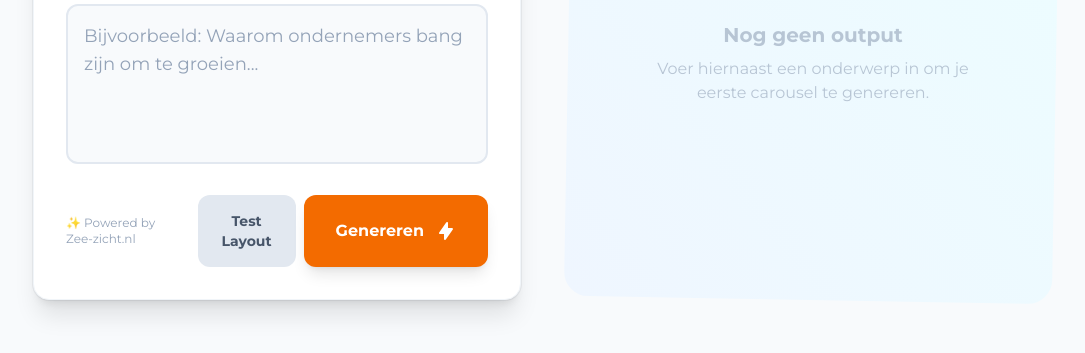
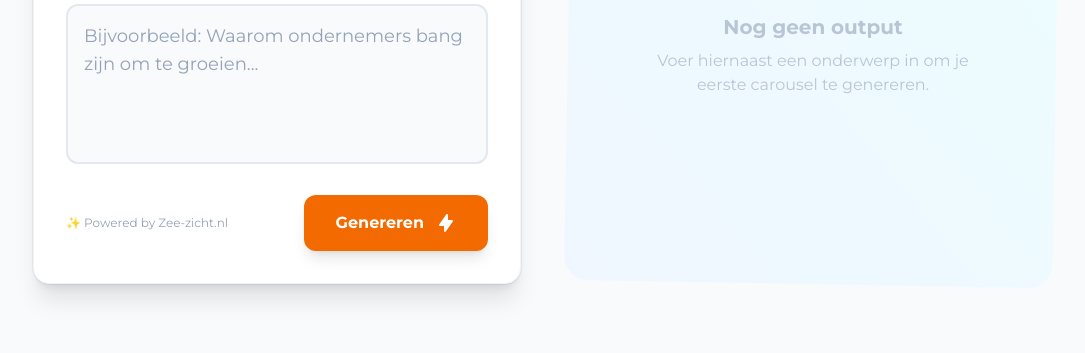
Before and after one commit to Schutzicht/LinkedIn-pdf-tool, a website: page public/index.html in a window 1280 px wide. Shown: the part 421-774 px from the top of the page, without its empty margins (95-1180 px from the left). Drawn offline with nearby package versions, Linux system fonts and the light colour scheme.

Commit message:
Feat: Remove Test Layout button

```diff
--- a/public/index.html
+++ b/public/index.html
@@ -97,24 +97,17 @@
                     class="w-full h-40 p-4 rounded-xl border-2 border-slate-200 bg-slate-50 focus:border-secondary focus:ring-0 transition-all text-lg resize-none placeholder-slate-400"
                     placeholder="Bijvoorbeeld: Waarom ondernemers bang zijn om te groeien..."></textarea>
 
-                <div class="mt-6 flex items-center justify-between gap-4">
+                <div class="mt-6 flex items-center justify-between">
                     <span class="text-xs text-slate-400 font-medium">✨ Powered by Zee-zicht.nl</span>
-                    <div class="flex gap-2">
-                        <button onclick="loadMockData()"
-                            class="bg-slate-200 hover:bg-slate-300 text-slate-600 font-bold py-4 px-6 rounded-xl transition-all duration-200 text-sm">
-                            Test Layout
-                        </button>
                     <button id="generateBtn" onclick="generateCarousel()"
                         class="bg-accent hover:bg-orange-600 text-white font-bold py-4 px-8 rounded-xl shadow-lg hover:shadow-orange-500/30 transform hover:-translate-y-1 transition-all duration-200 flex items-center gap-3">
                         <span>Genereren</span>
-                            <svg xmlns="http://www.w3.org/2000/svg" class="h-5 w-5" viewBox="0 0 20 20"
-                                fill="currentColor">
+                        <svg xmlns="http://www.w3.org/2000/svg" class="h-5 w-5" viewBox="0 0 20 20" fill="currentColor">
                             <path fill-rule="evenodd"
                                 d="M11.3 1.046A1 1 0 0112 2v5h4a1 1 0 01.82 1.573l-7 10A1 1 0 018 18v-5H4a1 1 0 01-.82-1.573l7-10a1 1 0 011.12-.38z"
                                 clip-rule="evenodd" />
                         </svg>
                     </button>
-                    </div>
                 </div>
             </div>
 
@@ -386,32 +379,6 @@
             });
         }
 
-        async function loadMockData() {
-            const mockSlides = [
-                { type: 'intro', content: { title: 'DIT IS EEN TEST', subtitle: 'VISUAL CHECK', body: 'Even checken of de layout 1080x1350 lekker werkt.', cta: 'Swipe' } },
-                { type: 'content', content: { title: 'DE REGELS', subtitle: 'STRICT DESIGN', body: 'We kijken naar:\n1. Marges (9%)\n2. Grid uitlijning\n3. *Dikgedrukte woorden*\n4. En natuurlijk het font.', footer: 'Bron: Design Guidelines' } },
-                { type: 'content', content: { title: 'NOG EEN SLIDE', subtitle: 'CONSISTENTIE', body: 'Lange tekst om te kijken of de line-breaks goed gaan op dit smallere formaat. Het zou netjes moeten wrappen zonder de rand te raken.', footer: 'Bron: Design Guidelines' } },
-                { type: 'outro', content: { title: 'CONCLUSIE?', subtitle: 'EINDE', body: 'Ziet dit er strak uit?', cta: 'Like & Comment' } }
-            ];
-
-            currentCarouselData = {
-                slides: mockSlides,
-                postBody: "Dit is een test post voor de layout check."
-            };
-
-            // Show Editor Only
-            document.getElementById('loading').classList.add('hidden');
-            document.getElementById('previewSection').classList.remove('hidden');
-            document.getElementById('editorSection').classList.remove('hidden');
-            document.getElementById('emptyState').classList.add('hidden');
-
-            document.getElementById('postBodyOutput').value = currentCarouselData.postBody;
-            renderEditor(mockSlides);
-
-            // Auto trigger render
-            updateVisuals();
-        }
-
         function copyPostText() {
             const text = document.getElementById('postBodyOutput');
             text.select();
```
Lines whose indentation alone changed are shown as unchanged.
